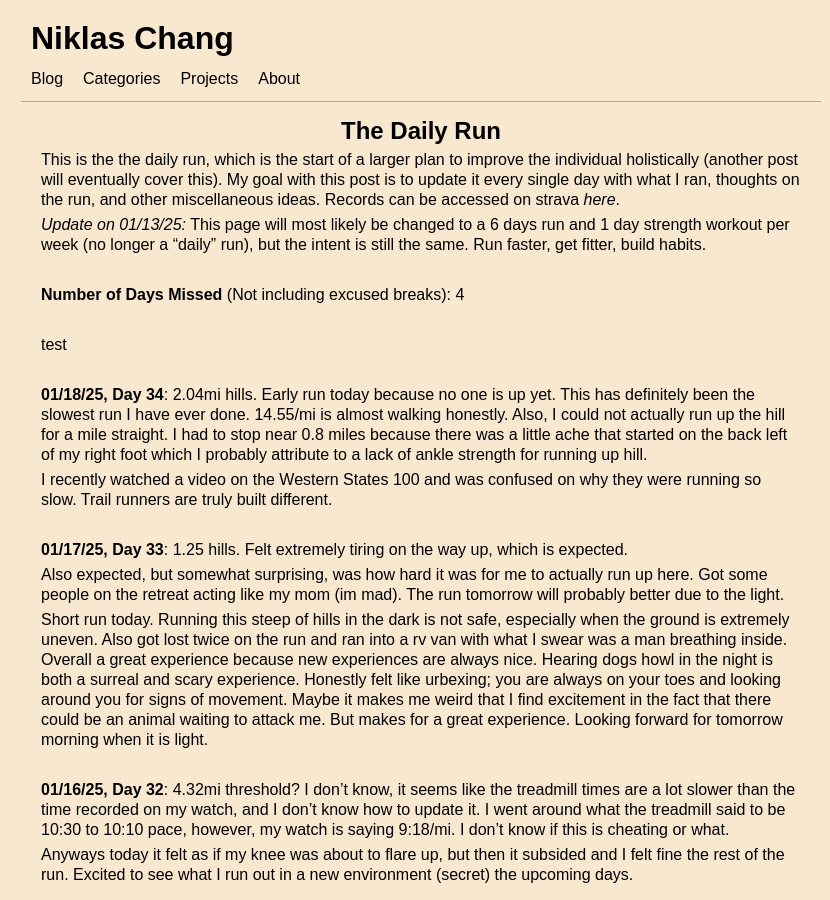
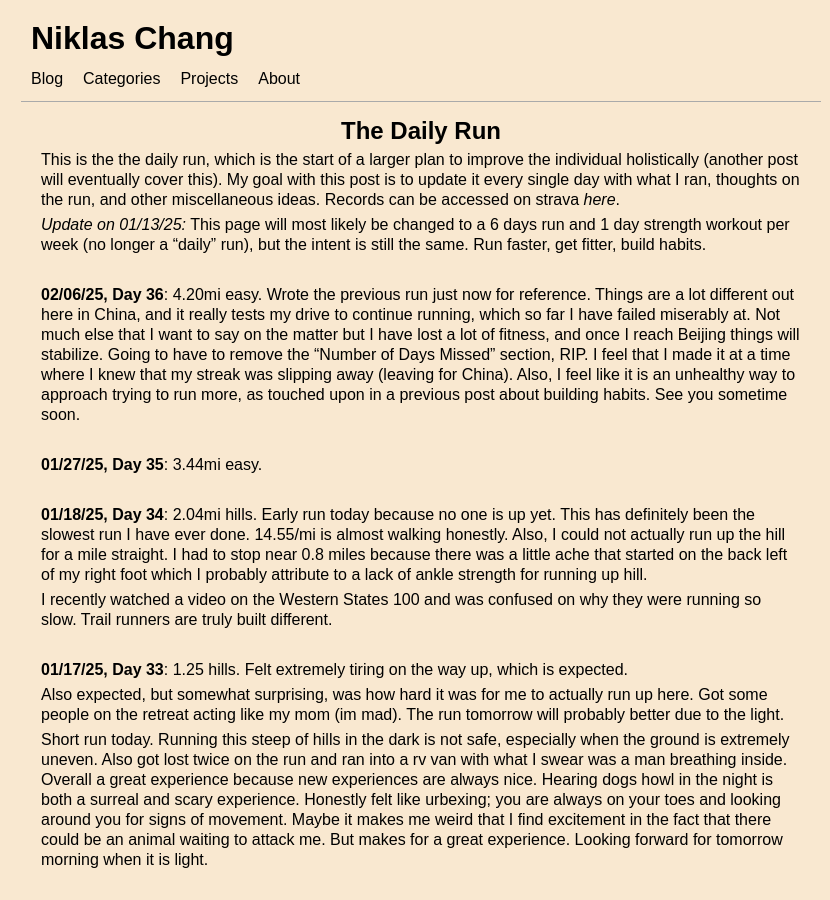
Before and after one commit to Niklichang/niklichang.github.io, a Jekyll site: the page built from _posts/2024-12-02-the-daily-run.md, in a window 1280 px wide and 900 px high. Shown: the whole window, without its empty margins (219-1049 px from the left). Built offline with Jekyll 4.4.1, drawn with Linux system fonts in a browser that asks for light colours; some web fonts are replaced; some of the changed text lies outside the part shown.

```diff
--- a/_posts/2024-12-02-the-daily-run.md
+++ b/_posts/2024-12-02-the-daily-run.md
@@ -2,7 +2,7 @@
 layout: post
 title:  "The Daily Run"
 date:   2024-12-02
-last_modified_at: 2025-01-18
+last_modified_at: 2025-02-06
 categories: [Running]
 ---
 
@@ -12,11 +12,11 @@ This is the the daily run, which is the start of a larger plan to improve the in
 
 <br/>
 
-**Number of Days Missed** (Not including excused breaks): 4
+**02/06/25, Day 36**: 4.20mi easy. Wrote the previous run just now for reference. Things are a lot different out here in China, and it really tests my drive to continue running, which so far I have failed miserably at. Not much else that I want to say on the matter but I have lost a lot of fitness, and once I reach Beijing things will stabilize. Going to have to remove the "Number of Days Missed" section, RIP. I feel that I made it at a time where I knew that my streak was slipping away (leaving for China). Also, I feel like it is an unhealthy way to approach trying to run more, as touched upon in a previous post about building habits. See you sometime soon.
 
 <br/>
 
-test
+**01/27/25, Day 35**: 3.44mi easy.
 
 <br/>
 
```
Also changed, not shown: _posts/2025-02-06-the-mortality-of-life.md (added, +23 -0 lines).
